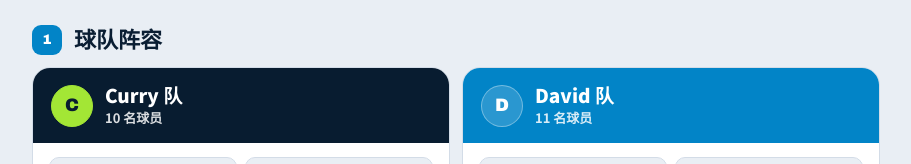
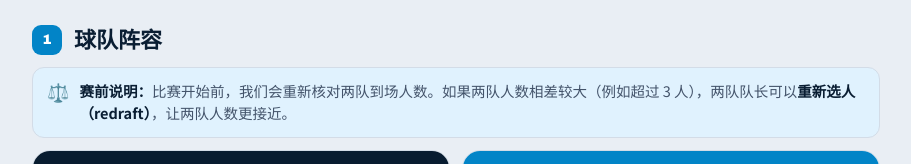
Before and after one commit to haijiezhen-bit/basketball-league-schedule, a plain HTML site: page tournament/index.html in a window 1280 px wide. Shown: the part 582-746 px from the top of the page, without its empty margins (184-1095 px from the left). Drawn offline with Linux system fonts and the light colour scheme.

Commit message:
Update tournament flyer page

```diff
--- a/tournament/index.html
+++ b/tournament/index.html
@@ -309,6 +309,10 @@
   <!-- ROSTERS -->
   <section>
     <div class="sec-head"><span class="sec-num">1</span><h2 data-zh="球队阵容" data-en="Team Rosters">球队阵容</h2></div>
+    <div style="background:var(--orange-soft);border:1px solid var(--line);border-radius:12px;padding:12px 14px;display:flex;gap:10px;align-items:flex-start;margin-bottom:12px">
+      <span aria-hidden="true" style="font-size:18px;line-height:1.3;flex:none">⚖️</span>
+      <p style="margin:0;font-size:14.5px;color:var(--ink-2)" data-zh="<strong style='color:var(--ink)'>赛前说明：</strong>比赛开始前，我们会重新核对两队到场人数。如果两队人数相差较大（例如超过 3 人），两队队长可以<strong style='color:var(--ink)'>重新选人（redraft）</strong>，让两队人数更接近。" data-en="<strong style='color:var(--ink)'>Before the game:</strong> we will re-check both teams' attendance before tip-off. If the numbers differ by a lot (for example, by more than 3 players), the two captains can <strong style='color:var(--ink)'>redraft players</strong> to even out the teams."><strong style="color:var(--ink)">赛前说明：</strong>比赛开始前，我们会重新核对两队到场人数。如果两队人数相差较大（例如超过 3 人），两队队长可以<strong style="color:var(--ink)">重新选人（redraft）</strong>，让两队人数更接近。</p>
+    </div>
     <div class="rosters">
       <div class="roster-card">
         <div class="roster-head curry">
```
